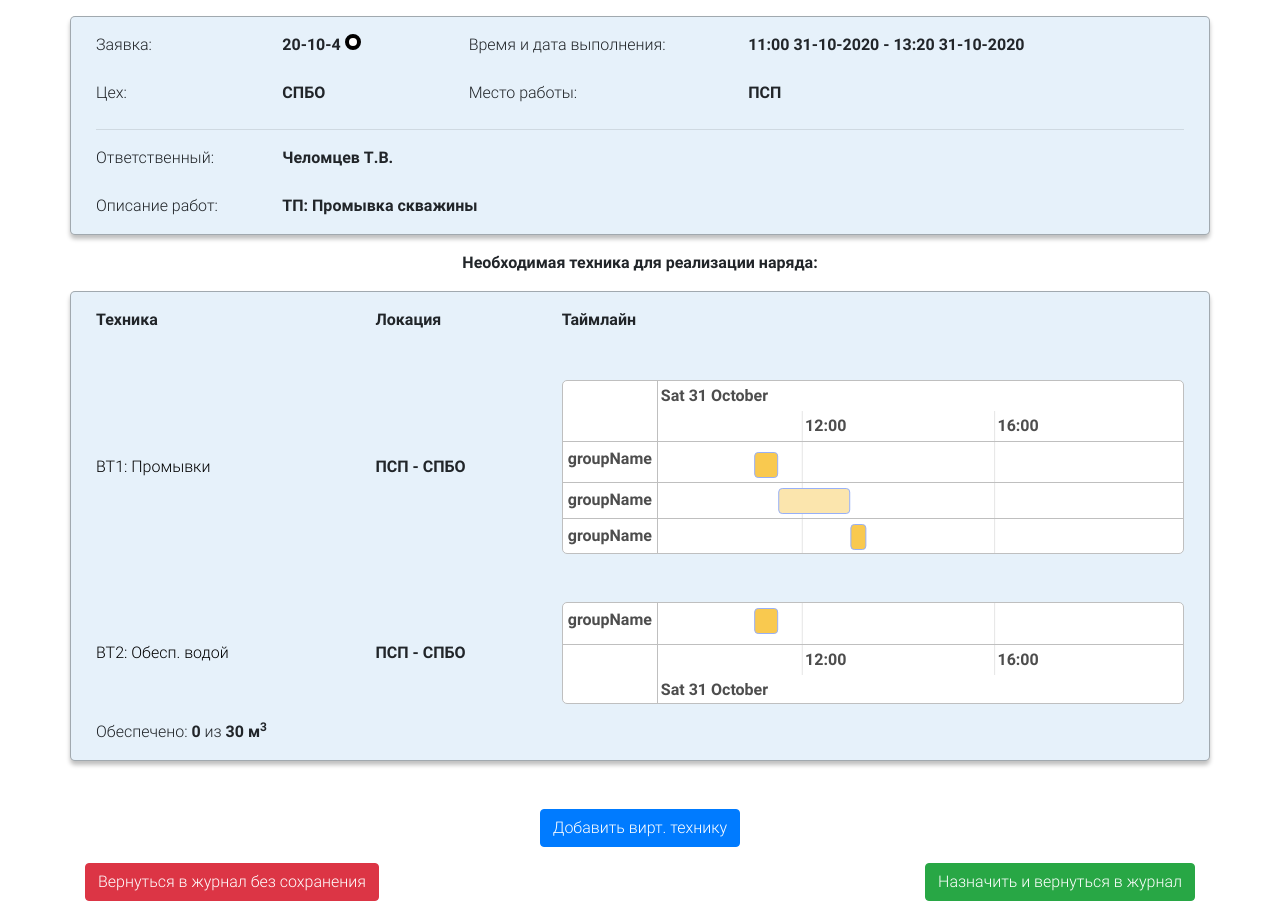
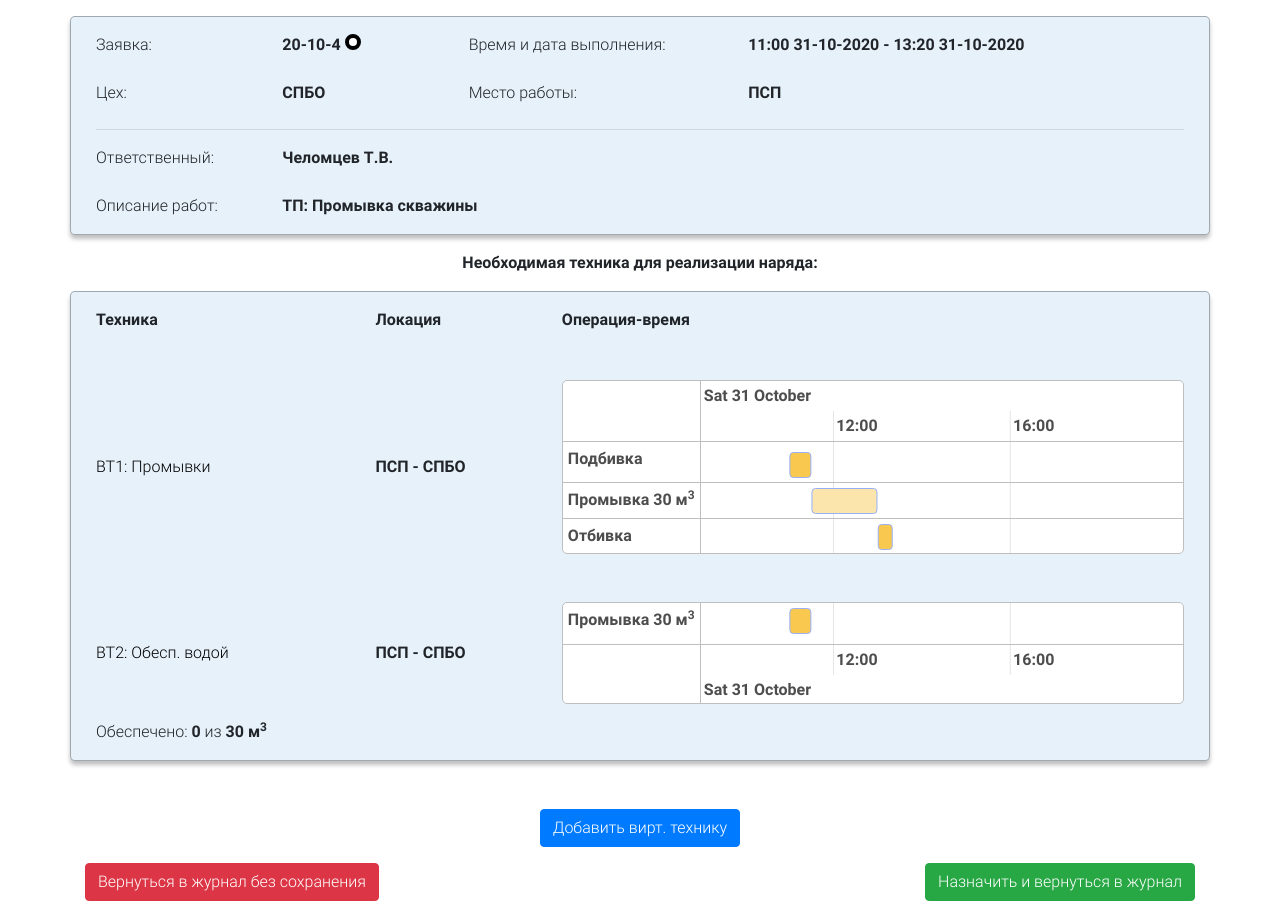
Before and after one commit to Sea-Serpent-Squad/SSS-Project, a plain HTML site: page frontend/second_page.html in a window 1280 px wide. Drawn offline with Linux system fonts and the light colour scheme.

Commit message:
Добавлены названия групп (работ)
Название работ - группы в таймлайне
Для добавления названия группам - в конструкторе timeline указывайте groupNames = ['Название работы', 'Название работы', ...]
Для корректной работы количество работ равно максимальному значение группы добавляемого элемента
Тоже работает и с добавлением нового элемента поверх существующего таймлайна - addItem(дата, элемент, название работы строкой)

```diff
--- a/frontend/js/Timeline/Timeline.js
+++ b/frontend/js/Timeline/Timeline.js
@@ -45,10 +45,12 @@ class Timeline extends DOMElement {
     // - timeIntervals = временные отрезки, когда происходят работы. (прим., 11:00). Состоят из id, group, className, времяНачала, времяКонец
     // - orientation = ориентация у даты таймлайна, которая отображается над, под таймлайном, или не отображается вообще ('top','bottom','none' соответственно)
     // - min max считается автоматически из первого значения и устанавливают во сколько начинается рабочий день (31.10.2020 - 8:00 - 31.10.2020 - 20:00)
+    // - GroupNames = название наших работ
     constructor(div,
         date,
         timeIntervals,
-        orientation = 'top'
+        groupNames,
+        orientation = 'top',
     ) {
         super(div);
         this.items = new vis.DataSet(this.formDataSet(date, timeIntervals));
@@ -58,9 +60,10 @@ class Timeline extends DOMElement {
             if (!set.has(element['group'])) set.add(element['group']);
         });
         let array = [];
+        let i = 0;
         for (const element of set) array.push({
             id: element,
-            content: 'groupName'
+            content: groupNames[i++]
         });
         this.groups = new vis.DataSet(array);
 
@@ -77,7 +80,8 @@ class Timeline extends DOMElement {
 
     // - Добавление элементов
     // - Группу нужно добавить, поэтому пересортируем имеющееся и добавим новую группу
-    addItem(date, item) {
+    // - workName - название новой группы, в данном случае - название добавляемой работы, если оно не добавляется к имеющемуся
+    addItem(date, item, workName = '') {
         let check = function (array, element) {
             for (const value of array) {
                 if (value['id'] === element) return false;
@@ -88,7 +92,7 @@ class Timeline extends DOMElement {
         if (check(this.groups.get(), item['group'])) {
             let arr = [...this.groups.get(), {
                 id: item['group'],
-                content: ''
+                content: workName
             }].sort((a, b) => a.id - b.id).slice();
             this.groups.clear();
             arr.forEach(element => this.groups.add(element));
--- a/frontend/js/script.js
+++ b/frontend/js/script.js
@@ -45,7 +45,7 @@ function vehicleChoice() {
                 className: 'drive',
                 start: '10:00',
                 end: '10:59'
-            })
+            }, 'Дорога')
             veh.click();
         });
     });
@@ -135,7 +135,8 @@ $(document).ready(() => {
             start: '13:00',
             end: '13:20'
         }
-    ]);
+    ],
+    groupNames = ['Подбивка', 'Промывка 30 м<sup>3</sup>', 'Отбивка']);
 
 
     timeline2 = new Timeline('timeline2', '2020-10-31', [{
@@ -144,6 +145,6 @@ $(document).ready(() => {
         className: 'bold rounded',
         start: '11:00',
         end: '11:30'
-    }], 'bottom');
+    }], groupNames = ['Промывка 30 м<sup>3</sup>'],'bottom');
 
 });
--- a/frontend/second_page.html
+++ b/frontend/second_page.html
@@ -55,7 +55,7 @@
                 <dl class="row">
                     <div class="col-3 font-weight-bold">Техника</div>
                     <div class="col-2 font-weight-bold">Локация</div>
-                    <div class="col-7 font-weight-bold">Таймлайн</div>
+                    <div class="col-7 font-weight-bold">Операция-время</div>
                 </dl>
                 <dl class="row mt-5" >
                     <a class="virt-vehicle col-3 m-auto" data-toggle="collapse" role="button" href="#vehicle1"><span></span><span>ВТ1: Промывки</span></a>
```
